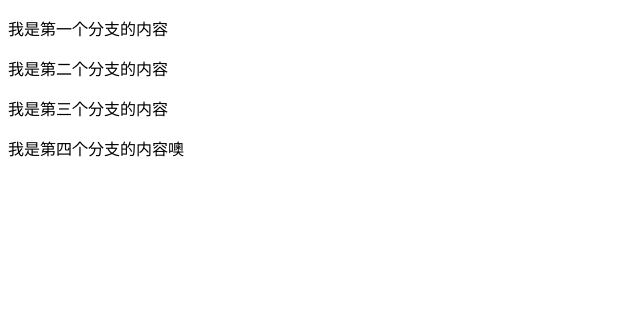
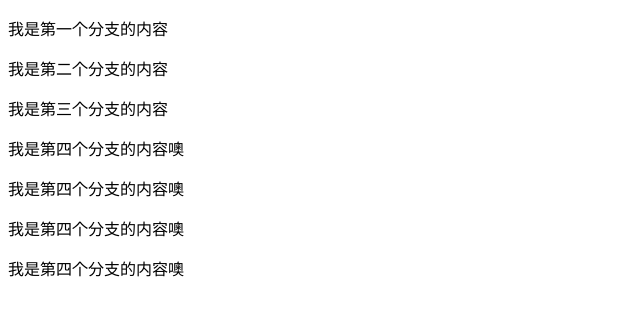
Before and after one commit to Shinedi/webstorm_test5, a plain HTML site: page index.html in a window 1280 px wide. Shown: the whole page, without its empty margins (0-640 px from the left). Drawn offline with Linux system fonts and the light colour scheme.

Commit message:
主干修改1

```diff
--- a/index.html
+++ b/index.html
@@ -9,5 +9,8 @@
 <p>我是第二个分支的内容</p>
 <p>我是第三个分支的内容</p>
 <p>我是第四个分支的内容噢</p>
+<p>我是第四个分支的内容噢</p>
+<p>我是第四个分支的内容噢</p>
+<p>我是第四个分支的内容噢</p>
 </body>
 </html>
```
